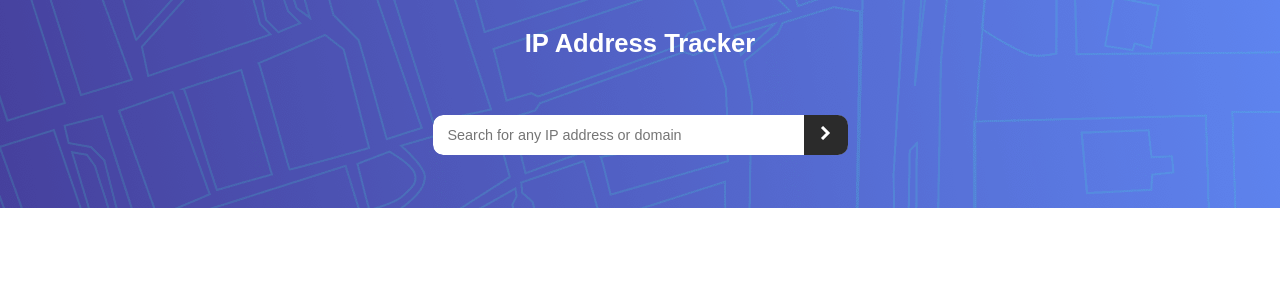
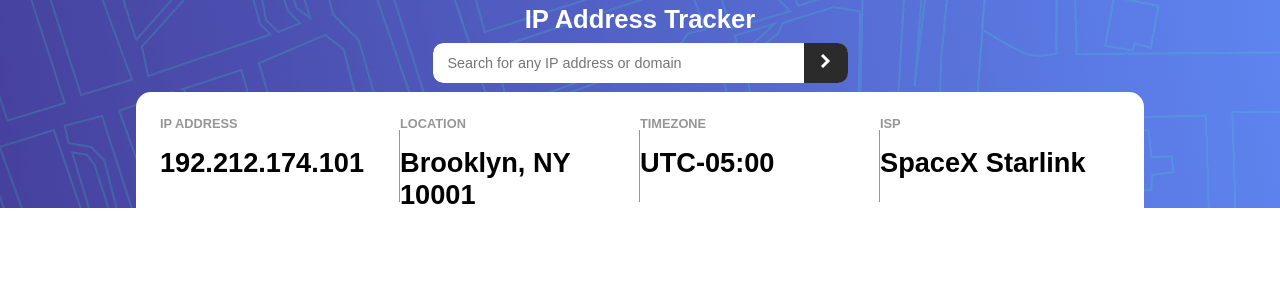
Before and after one commit to AmanGupta-95/IP-Address-Tracker, a React (Create React App) app: page / in a window 1280 px wide. Shown: the top 300 px of the page. Built offline with nearby package versions, Linux system fonts and the light colour scheme.

Commit message:
styled result box

```diff
--- a/src/components/ResultBox.jsx
+++ b/src/components/ResultBox.jsx
@@ -1,11 +1,61 @@
-import React from 'react'
+import React from 'react';
+import styled from 'styled-components';
+
+const ResultContainer = styled.div`
+	width: 75vw;
+	background-color: #fff;
+	display: grid;
+	grid-template-columns: repeat(auto-fill, minmax(15rem, 15em));
+	justify-content: space-between;
+	border-radius: 15px;
+	overflow: hidden;
+	padding: 1.5rem;
+
+    /* for the right side border */
+	.sideBorder {
+		border-right: 1px solid hsl(0, 0%, 59%);
+		border-image: linear-gradient(
+			to bottom,
+			white 15%,
+			hsl(0, 0%, 59%) 15%,
+			hsl(0, 0%, 59%)   90%,
+			white 90%
+		);
+		border-image-slice: 1;
+	}
+`;
+
+const Header = styled.h3`
+	font-size: 0.8rem;
+	color: hsl(0, 0%, 59%);
+	margin-bottom: 1rem;
+`;
+
+const SubHeader = styled.h1`
+	font-size: 1.7rem;
+`;
 
 function ResultBox() {
-    return (
-        <div>
-
-        </div>
-    )
+	return (
+		<ResultContainer>
+			<div className="sideBorder">
+				<Header>IP ADDRESS</Header>
+				<SubHeader>192.212.174.101</SubHeader>
+			</div>
+			<div className="sideBorder">
+				<Header>LOCATION</Header>
+				<SubHeader>Brooklyn, NY 10001</SubHeader>
+			</div>
+			<div className="sideBorder">
+				<Header>TIMEZONE</Header>
+				<SubHeader>UTC-05:00</SubHeader>
+			</div>
+			<div>
+				<Header>ISP</Header>
+				<SubHeader>SpaceX Starlink</SubHeader>
+			</div>
+		</ResultContainer>
+	);
 }
 
-export default ResultBox
+export default ResultBox;
```
